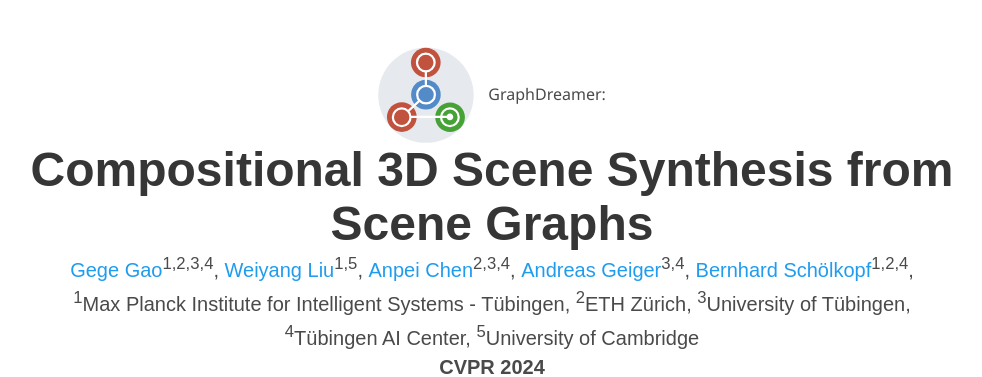
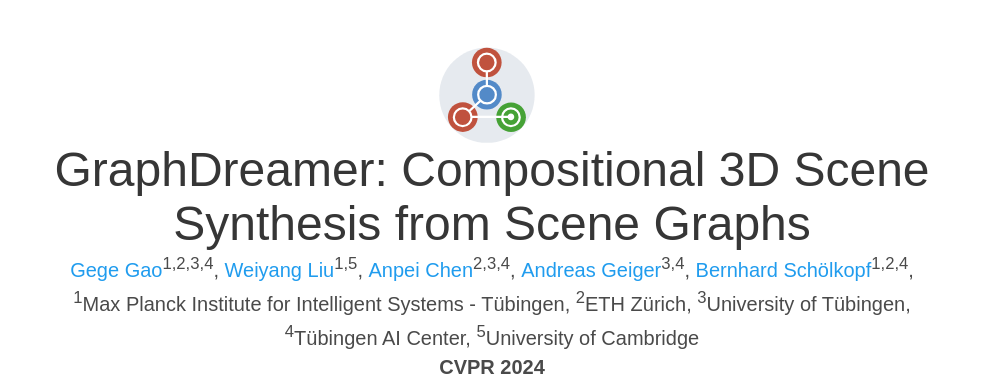
Before and after one commit to GraphDreamer/graphdreamer.github.io, a plain HTML site: page index.html in a window 1280 px wide. Shown: the part 55-432 px from the top of the page, without its empty margins (148-1130 px from the left). Drawn offline with nearby package versions, Linux system fonts and the light colour scheme; some icons are missing; a web font is replaced by a local one.

Commit message:
update: icon

```diff
--- a/index.html
+++ b/index.html
@@ -71,8 +71,9 @@
           <!-- Logo+Title -->
           <div class="myHeading">
             <img src="./static/images/favicon.svg" />
-            <h1>GraphDreamer: </h1>
-            <h1 class="title is-1 publication-title">Compositional 3D Scene Synthesis from Scene Graphs</h1>
+            <div class="title is-1 publication-title">
+              <h1>GraphDreamer: Compositional 3D Scene Synthesis from Scene Graphs</h1>
+            </div>
           </div>
           <!-- /Logo+Title -->
 
```
